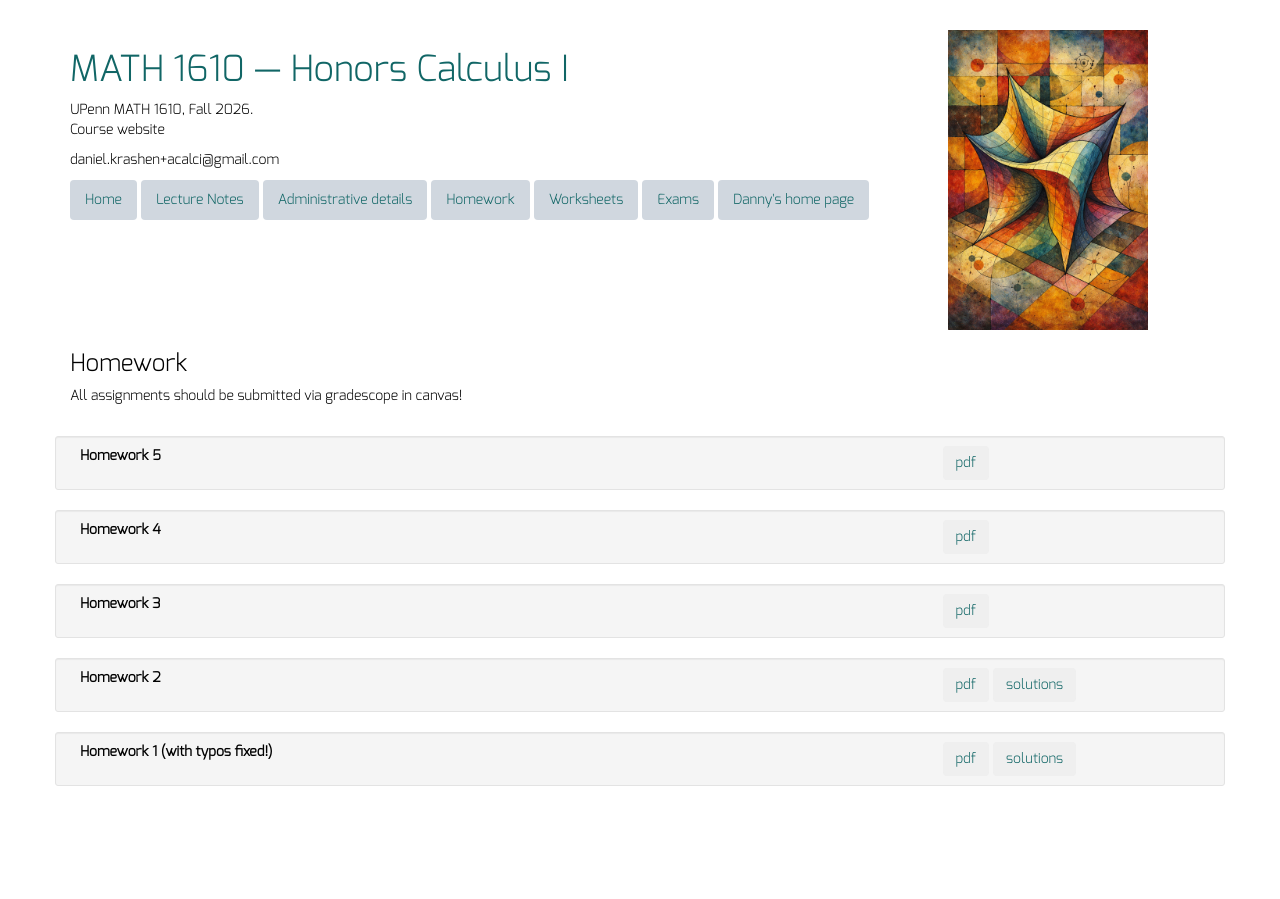
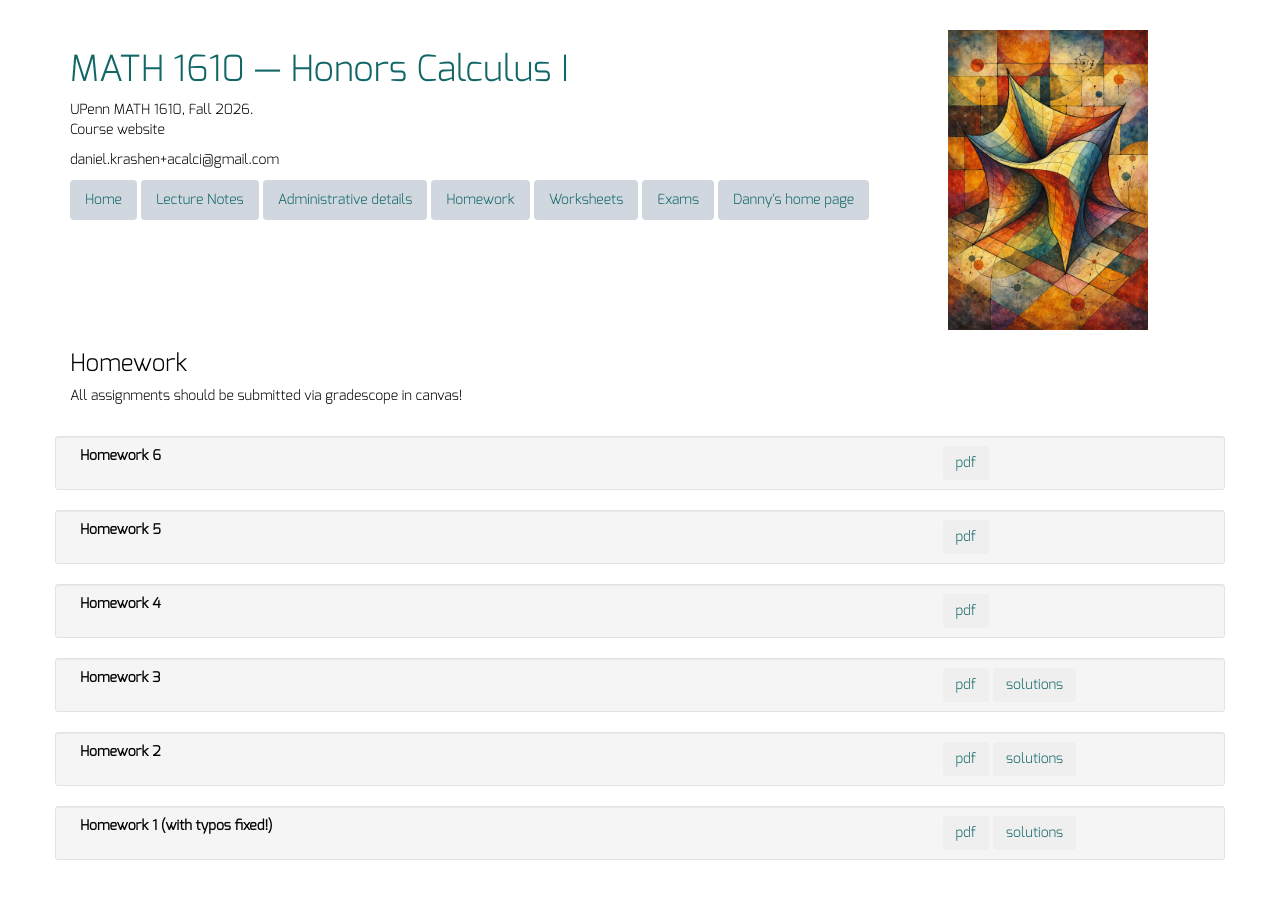
Before and after one commit to dkrashen/honors-calculus-1610, a Jekyll site: the page built from homework/index.html, in a window 1280 px wide. Built offline with Jekyll 4.4.1, drawn with Linux system fonts in a browser that asks for light colours; nearby versions of some CDN libraries.

Commit message:
add homework 6 and homework 3 solutions

```diff
--- a/_data/homework.yml
+++ b/_data/homework.yml
@@ -6,7 +6,10 @@
   solutions_filename: "hw2-solutions.pdf"
 - title: "Homework 3"
   filename: "hw3.pdf"
+  solutions_filename: "hw3-solutions.pdf"
 - title: "Homework 4"
   filename: "hw4.pdf"
 - title: "Homework 5"
   filename: "hw5.pdf"
+- title: "Homework 6"
+  filename: "hw6.pdf"
```
Also changed, not shown: 2 other files.
